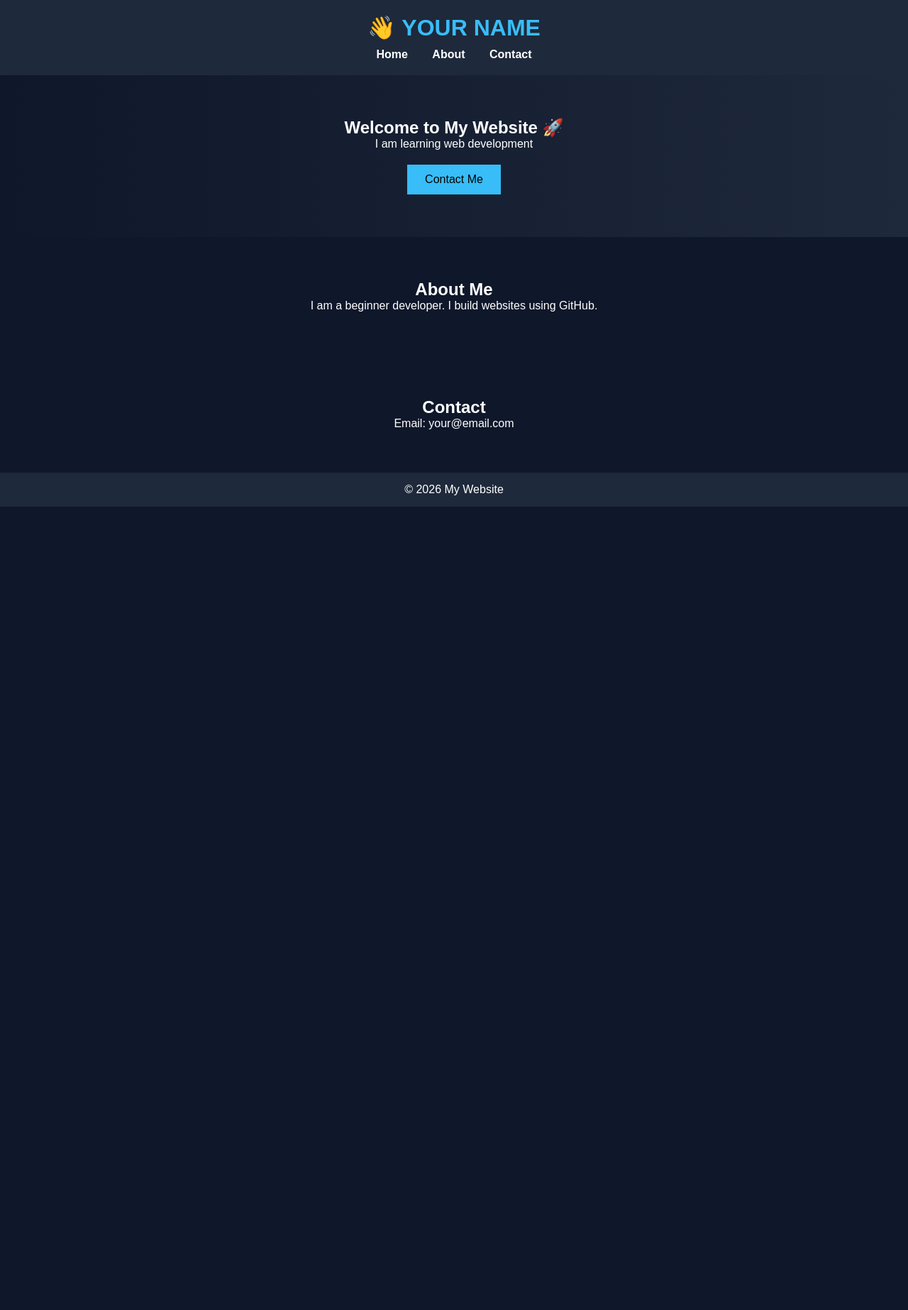
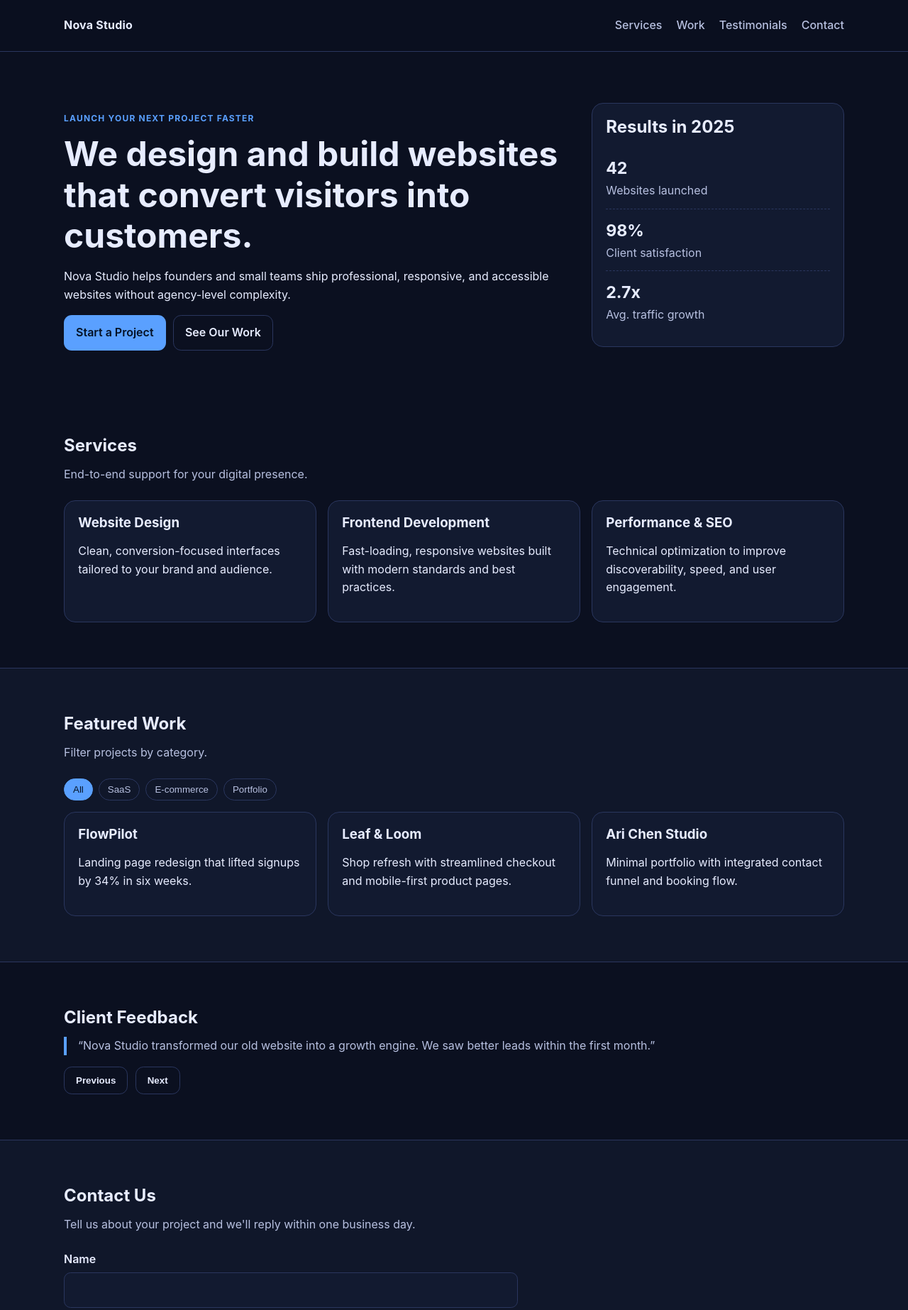
Before and after one commit to zeeshanofficialhub-oss/zeeshan, a plain HTML site: page index.html in a window 1280 px wide. Shown: the top 1846 px of the page at 71% size. Before the commit the page ends 800 px from the top, so only its background shows below. Drawn offline with Linux system fonts and the light colour scheme.

Commit message:
Build complete responsive Nova Studio website

```diff
--- a/index.html
+++ b/index.html
@@ -1,107 +1,152 @@
 <!DOCTYPE html>
 <html lang="en">
   <head>
-  <meta charset="UTF-8">
-  <title>My Personal Website</title>
-
-  <style>
-    * {
-      margin: 0;
-      padding: 0;
-      box-sizing: border-box;
-    }
-
-    body {
-      font-family: Arial, sans-serif;
-      background: #0f172a;
-      color: white;
-    }
-
-    header {
-      background: #1e293b;
-      padding: 20px;
-      text-align: center;
-    }
-
-    header h1 {
-      color: #38bdf8;
-    }
-
-    nav {
-      margin-top: 10px;
-    }
-
-    nav a {
-      color: white;
-      margin: 0 15px;
-      text-decoration: none;
-      font-weight: bold;
-    }
-
-    nav a:hover {
-      color: #38bdf8;
-    }
-
-    section {
-      padding: 60px 20px;
-      text-align: center;
-    }
-
-    .hero {
-      background: linear-gradient(to right, #0f172a, #1e293b);
-    }
-
-    .btn {
-      margin-top: 20px;
-      padding: 12px 25px;
-      background: #38bdf8;
-      border: none;
-      cursor: pointer;
-      font-size: 16px;
-    }
-
-    .btn:hover {
-      background: #0ea5e9;
-    }
-
-    footer {
-      background: #1e293b;
-      padding: 15px;
-      text-align: center;
-    }
-  </style>
+    <meta charset="UTF-8" />
+    <meta name="viewport" content="width=device-width, initial-scale=1.0" />
+    <meta
+      name="description"
+      content="Nova Studio builds fast, modern websites for creators and small businesses."
+    />
+    <title>Nova Studio | Modern Website Solutions</title>
+    <link rel="stylesheet" href="styles.css" />
   </head>
-
   <body>
-
-<header>
-  <h1>👋 YOUR NAME</h1>
-  <nav>
-    <a href="#">Home</a>
-    <a href="#about">About</a>
+    <header class="site-header" id="top">
+      <div class="container nav-wrapper">
+        <a class="logo" href="#top">Nova Studio</a>
+        <button class="nav-toggle" id="navToggle" aria-expanded="false" aria-controls="mainNav">
+          <span class="sr-only">Toggle navigation</span>
+          ☰
+        </button>
+        <nav id="mainNav" class="main-nav" aria-label="Primary">
+          <a href="#services">Services</a>
+          <a href="#work">Work</a>
+          <a href="#testimonials">Testimonials</a>
           <a href="#contact">Contact</a>
         </nav>
+      </div>
     </header>
 
+    <main>
       <section class="hero">
-  <h2>Welcome to My Website 🚀</h2>
-  <p>I am learning web development</p>
-  <button class="btn">Contact Me</button>
+        <div class="container hero-grid">
+          <div>
+            <p class="eyebrow">Launch your next project faster</p>
+            <h1>We design and build websites that convert visitors into customers.</h1>
+            <p class="hero-copy">
+              Nova Studio helps founders and small teams ship professional, responsive,
+              and accessible websites without agency-level complexity.
+            </p>
+            <div class="hero-actions">
+              <a class="btn btn-primary" href="#contact">Start a Project</a>
+              <a class="btn btn-secondary" href="#work">See Our Work</a>
+            </div>
+          </div>
+          <aside class="card stats" aria-label="Company performance statistics">
+            <h2>Results in 2025</h2>
+            <ul>
+              <li><strong>42</strong><span>Websites launched</span></li>
+              <li><strong>98%</strong><span>Client satisfaction</span></li>
+              <li><strong>2.7x</strong><span>Avg. traffic growth</span></li>
+            </ul>
+          </aside>
+        </div>
       </section>
 
-<section id="about">
-  <h2>About Me</h2>
-  <p>I am a beginner developer. I build websites using GitHub.</p>
+      <section id="services" class="section">
+        <div class="container">
+          <h2>Services</h2>
+          <p class="section-lead">End-to-end support for your digital presence.</p>
+          <div class="grid cards-3">
+            <article class="card">
+              <h3>Website Design</h3>
+              <p>Clean, conversion-focused interfaces tailored to your brand and audience.</p>
+            </article>
+            <article class="card">
+              <h3>Frontend Development</h3>
+              <p>Fast-loading, responsive websites built with modern standards and best practices.</p>
+            </article>
+            <article class="card">
+              <h3>Performance & SEO</h3>
+              <p>Technical optimization to improve discoverability, speed, and user engagement.</p>
+            </article>
+          </div>
+        </div>
       </section>
 
-<section id="contact">
-  <h2>Contact</h2>
-  <p>Email: your@email.com</p>
+      <section id="work" class="section section-alt">
+        <div class="container">
+          <h2>Featured Work</h2>
+          <p class="section-lead">Filter projects by category.</p>
+          <div class="filter-controls" role="group" aria-label="Filter projects">
+            <button class="chip is-active" data-filter="all">All</button>
+            <button class="chip" data-filter="saas">SaaS</button>
+            <button class="chip" data-filter="ecommerce">E-commerce</button>
+            <button class="chip" data-filter="portfolio">Portfolio</button>
+          </div>
+
+          <div class="grid cards-3" id="projectGrid">
+            <article class="card project" data-category="saas">
+              <h3>FlowPilot</h3>
+              <p>Landing page redesign that lifted signups by 34% in six weeks.</p>
+            </article>
+            <article class="card project" data-category="ecommerce">
+              <h3>Leaf & Loom</h3>
+              <p>Shop refresh with streamlined checkout and mobile-first product pages.</p>
+            </article>
+            <article class="card project" data-category="portfolio">
+              <h3>Ari Chen Studio</h3>
+              <p>Minimal portfolio with integrated contact funnel and booking flow.</p>
+            </article>
+          </div>
+        </div>
       </section>
 
-<footer>
-  <p>© 2026 My Website</p>
+      <section id="testimonials" class="section">
+        <div class="container">
+          <h2>Client Feedback</h2>
+          <blockquote class="testimonial" id="testimonialText">
+            “Nova Studio transformed our old website into a growth engine. We saw better
+            leads within the first month.”
+          </blockquote>
+          <div class="testimonial-controls">
+            <button class="btn btn-secondary" id="prevQuote" type="button">Previous</button>
+            <button class="btn btn-secondary" id="nextQuote" type="button">Next</button>
+          </div>
+        </div>
+      </section>
+
+      <section id="contact" class="section section-alt">
+        <div class="container">
+          <h2>Contact Us</h2>
+          <p class="section-lead">Tell us about your project and we'll reply within one business day.</p>
+          <form id="contactForm" class="contact-form" novalidate>
+            <label>
+              Name
+              <input type="text" id="name" name="name" required minlength="2" />
+            </label>
+            <label>
+              Email
+              <input type="email" id="email" name="email" required />
+            </label>
+            <label>
+              Project details
+              <textarea id="message" name="message" rows="5" required minlength="20"></textarea>
+            </label>
+            <button class="btn btn-primary" type="submit">Send Message</button>
+            <p id="formStatus" class="form-status" role="status" aria-live="polite"></p>
+          </form>
+        </div>
+      </section>
+    </main>
+
+    <footer class="site-footer">
+      <div class="container footer-grid">
+        <p>© <span id="year"></span> Nova Studio. All rights reserved.</p>
+        <a href="#top">Back to top ↑</a>
+      </div>
     </footer>
 
+    <script src="script.js"></script>
   </body>
 </html>
--- /dev/null
+++ b/script.js
@@ -0,0 +1,103 @@
+const navToggle = document.querySelector('#navToggle');
+const mainNav = document.querySelector('#mainNav');
+
+if (navToggle && mainNav) {
+  navToggle.addEventListener('click', () => {
+    const isOpen = mainNav.classList.toggle('is-open');
+    navToggle.setAttribute('aria-expanded', String(isOpen));
+  });
+}
+
+const chips = document.querySelectorAll('.chip');
+const projects = document.querySelectorAll('.project');
+
+chips.forEach((chip) => {
+  chip.addEventListener('click', () => {
+    chips.forEach((button) => button.classList.remove('is-active'));
+    chip.classList.add('is-active');
+
+    const selected = chip.dataset.filter;
+    projects.forEach((project) => {
+      const category = project.dataset.category;
+      const shouldShow = selected === 'all' || category === selected;
+      project.classList.toggle('is-hidden', !shouldShow);
+    });
+  });
+});
+
+const testimonials = [
+  '“Nova Studio transformed our old website into a growth engine. We saw better leads within the first month.”',
+  '“Our ecommerce conversion rate increased by 41% after launch. The process was smooth and transparent.”',
+  '“From strategy to deployment, the team moved fast and delivered exactly what we needed.”',
+];
+
+let quoteIndex = 0;
+const testimonialText = document.querySelector('#testimonialText');
+const prevQuote = document.querySelector('#prevQuote');
+const nextQuote = document.querySelector('#nextQuote');
+
+function renderQuote() {
+  if (testimonialText) {
+    testimonialText.textContent = testimonials[quoteIndex];
+  }
+}
+
+if (prevQuote && nextQuote) {
+  prevQuote.addEventListener('click', () => {
+    quoteIndex = (quoteIndex - 1 + testimonials.length) % testimonials.length;
+    renderQuote();
+  });
+
+  nextQuote.addEventListener('click', () => {
+    quoteIndex = (quoteIndex + 1) % testimonials.length;
+    renderQuote();
+  });
+}
+
+const form = document.querySelector('#contactForm');
+const formStatus = document.querySelector('#formStatus');
+
+function setStatus(message, type) {
+  if (!formStatus) return;
+  formStatus.textContent = message;
+  formStatus.classList.remove('error', 'success');
+  if (type) formStatus.classList.add(type);
+}
+
+if (form) {
+  form.addEventListener('submit', (event) => {
+    event.preventDefault();
+
+    const data = new FormData(form);
+    const name = String(data.get('name') || '').trim();
+    const email = String(data.get('email') || '').trim();
+    const message = String(data.get('message') || '').trim();
+
+    if (name.length < 2) {
+      setStatus('Please enter a valid name (at least 2 characters).', 'error');
+      return;
+    }
+
+    if (!/^\S+@\S+\.\S+$/.test(email)) {
+      setStatus('Please enter a valid email address.', 'error');
+      return;
+    }
+
+    if (message.length < 20) {
+      setStatus('Please provide at least 20 characters about your project.', 'error');
+      return;
+    }
+
+    const inquiries = JSON.parse(localStorage.getItem('novaStudioInquiries') || '[]');
+    inquiries.push({ name, email, message, date: new Date().toISOString() });
+    localStorage.setItem('novaStudioInquiries', JSON.stringify(inquiries));
+
+    form.reset();
+    setStatus('Thanks! Your message has been saved. We will reach out soon.', 'success');
+  });
+}
+
+const yearTarget = document.querySelector('#year');
+if (yearTarget) {
+  yearTarget.textContent = String(new Date().getFullYear());
+}
--- /dev/null
+++ b/styles.css
@@ -0,0 +1,327 @@
+:root {
+  --bg: #0b1020;
+  --surface: #121a30;
+  --surface-alt: #10172a;
+  --text: #e7ecff;
+  --muted: #b7c0e0;
+  --primary: #5aa0ff;
+  --primary-dark: #3e84e1;
+  --border: #2a365e;
+  --max-width: 1100px;
+}
+
+* {
+  box-sizing: border-box;
+}
+
+html,
+body {
+  margin: 0;
+  padding: 0;
+  font-family: Inter, "Segoe UI", Roboto, Arial, sans-serif;
+  background: var(--bg);
+  color: var(--text);
+  line-height: 1.6;
+}
+
+img {
+  max-width: 100%;
+}
+
+.container {
+  width: min(100% - 2rem, var(--max-width));
+  margin-inline: auto;
+}
+
+.site-header {
+  position: sticky;
+  top: 0;
+  z-index: 20;
+  background: rgb(11 16 32 / 92%);
+  border-bottom: 1px solid var(--border);
+  backdrop-filter: blur(8px);
+}
+
+.nav-wrapper {
+  display: flex;
+  align-items: center;
+  justify-content: space-between;
+  min-height: 72px;
+}
+
+.logo {
+  color: var(--text);
+  text-decoration: none;
+  font-weight: 700;
+  letter-spacing: 0.2px;
+}
+
+.main-nav {
+  display: flex;
+  gap: 1.25rem;
+}
+
+.main-nav a {
+  color: var(--muted);
+  text-decoration: none;
+  font-weight: 500;
+}
+
+.main-nav a:hover,
+.main-nav a:focus-visible {
+  color: var(--text);
+}
+
+.nav-toggle {
+  display: none;
+  border: 1px solid var(--border);
+  background: var(--surface);
+  color: var(--text);
+  padding: 0.4rem 0.55rem;
+  border-radius: 0.5rem;
+}
+
+.hero {
+  padding: 4.5rem 0 3.5rem;
+}
+
+.hero-grid {
+  display: grid;
+  gap: 2rem;
+  grid-template-columns: 2fr 1fr;
+  align-items: start;
+}
+
+.eyebrow {
+  color: var(--primary);
+  text-transform: uppercase;
+  letter-spacing: 0.1em;
+  font-size: 0.75rem;
+  font-weight: 700;
+}
+
+h1,
+h2,
+h3 {
+  line-height: 1.2;
+  margin: 0 0 0.8rem;
+}
+
+h1 {
+  font-size: clamp(1.9rem, 4vw, 3rem);
+}
+
+.section {
+  padding: 4rem 0;
+}
+
+.section-alt {
+  background: var(--surface-alt);
+  border-top: 1px solid var(--border);
+  border-bottom: 1px solid var(--border);
+}
+
+.section-lead {
+  color: var(--muted);
+  margin-top: 0;
+  margin-bottom: 1.5rem;
+}
+
+.grid {
+  display: grid;
+  gap: 1rem;
+}
+
+.cards-3 {
+  grid-template-columns: repeat(3, minmax(0, 1fr));
+}
+
+.card {
+  border: 1px solid var(--border);
+  border-radius: 1rem;
+  padding: 1.2rem;
+  background: var(--surface);
+}
+
+.stats ul {
+  list-style: none;
+  margin: 0;
+  padding: 0;
+}
+
+.stats li {
+  padding: 0.75rem 0;
+  border-bottom: 1px dashed var(--border);
+  display: grid;
+}
+
+.stats li:last-child {
+  border-bottom: 0;
+}
+
+.stats strong {
+  font-size: 1.45rem;
+}
+
+.stats span {
+  color: var(--muted);
+}
+
+.btn {
+  display: inline-flex;
+  align-items: center;
+  justify-content: center;
+  border-radius: 0.7rem;
+  border: 1px solid transparent;
+  text-decoration: none;
+  font-weight: 600;
+  cursor: pointer;
+  padding: 0.7rem 1rem;
+}
+
+.btn-primary {
+  background: var(--primary);
+  color: #041125;
+}
+
+.btn-primary:hover,
+.btn-primary:focus-visible {
+  background: var(--primary-dark);
+}
+
+.btn-secondary {
+  background: transparent;
+  color: var(--text);
+  border-color: var(--border);
+}
+
+.hero-actions,
+.testimonial-controls {
+  display: flex;
+  gap: 0.65rem;
+  flex-wrap: wrap;
+}
+
+.filter-controls {
+  display: flex;
+  gap: 0.5rem;
+  flex-wrap: wrap;
+  margin-bottom: 1rem;
+}
+
+.chip {
+  border: 1px solid var(--border);
+  color: var(--muted);
+  background: transparent;
+  border-radius: 999px;
+  padding: 0.45rem 0.75rem;
+  cursor: pointer;
+}
+
+.chip.is-active {
+  background: var(--primary);
+  border-color: var(--primary);
+  color: #041125;
+}
+
+.project.is-hidden {
+  display: none;
+}
+
+.testimonial {
+  margin: 0 0 1rem;
+  border-left: 4px solid var(--primary);
+  padding-left: 1rem;
+  color: var(--muted);
+}
+
+.contact-form {
+  display: grid;
+  gap: 0.8rem;
+  max-width: 640px;
+}
+
+.contact-form label {
+  display: grid;
+  gap: 0.35rem;
+  font-weight: 600;
+}
+
+.contact-form input,
+.contact-form textarea {
+  width: 100%;
+  border: 1px solid var(--border);
+  border-radius: 0.6rem;
+  padding: 0.7rem;
+  background: var(--surface);
+  color: var(--text);
+  font: inherit;
+}
+
+.form-status {
+  min-height: 1.3rem;
+  margin: 0;
+  color: var(--muted);
+}
+
+.form-status.error {
+  color: #ff9ba0;
+}
+
+.form-status.success {
+  color: #7de6b3;
+}
+
+.site-footer {
+  padding: 1.1rem 0;
+}
+
+.footer-grid {
+  display: flex;
+  align-items: center;
+  justify-content: space-between;
+  gap: 0.8rem;
+}
+
+.site-footer a {
+  color: var(--muted);
+}
+
+.sr-only {
+  position: absolute;
+  width: 1px;
+  height: 1px;
+  padding: 0;
+  margin: -1px;
+  overflow: hidden;
+  clip: rect(0, 0, 0, 0);
+  border: 0;
+}
+
+@media (max-width: 860px) {
+  .hero-grid,
+  .cards-3 {
+    grid-template-columns: 1fr;
+  }
+
+  .nav-toggle {
+    display: inline-flex;
+  }
+
+  .main-nav {
+    position: absolute;
+    right: 1rem;
+    top: 72px;
+    display: none;
+    min-width: 200px;
+    padding: 0.7rem;
+    border-radius: 0.75rem;
+    border: 1px solid var(--border);
+    background: var(--surface);
+    flex-direction: column;
+  }
+
+  .main-nav.is-open {
+    display: flex;
+  }
+}
```
Also changed, not shown: 1 other file. Lines whose indentation alone changed are shown as unchanged.
